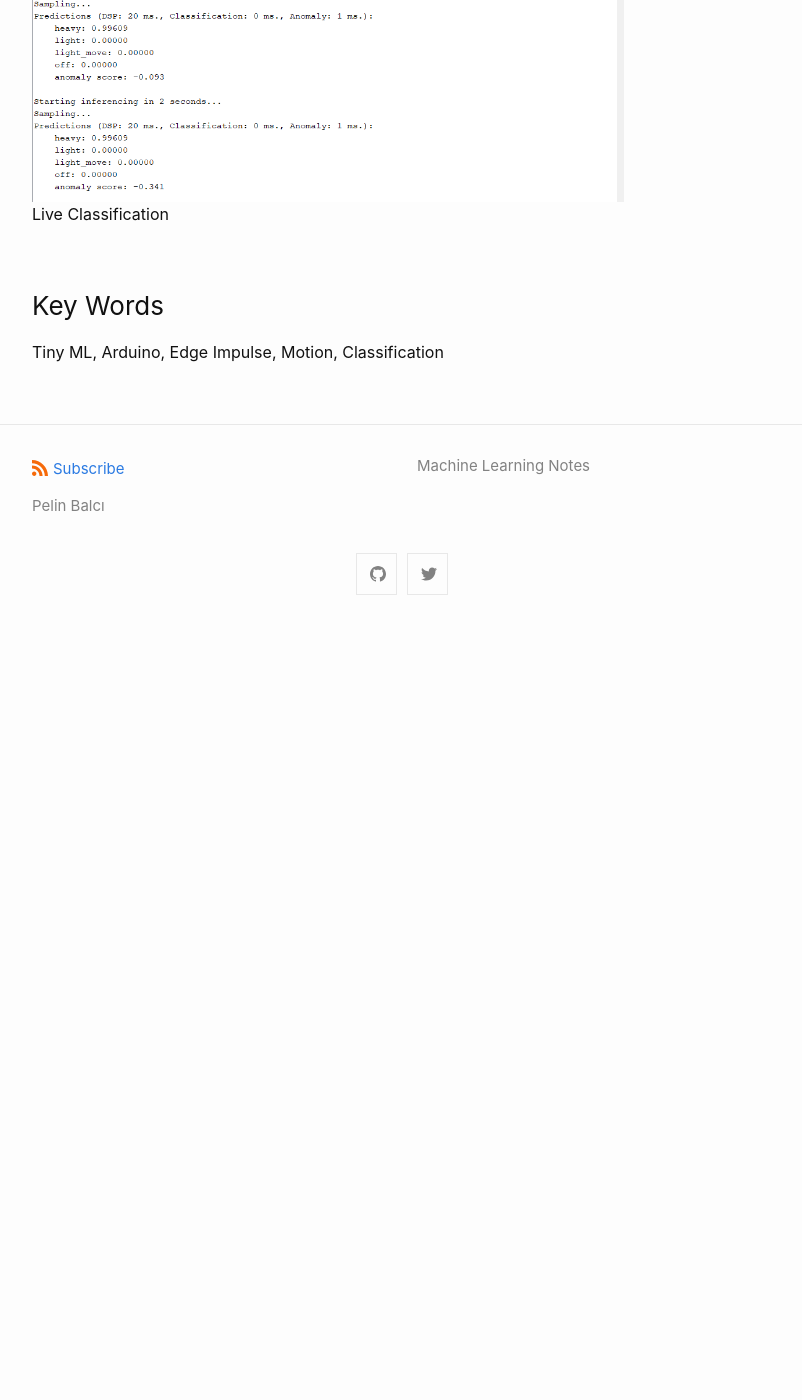
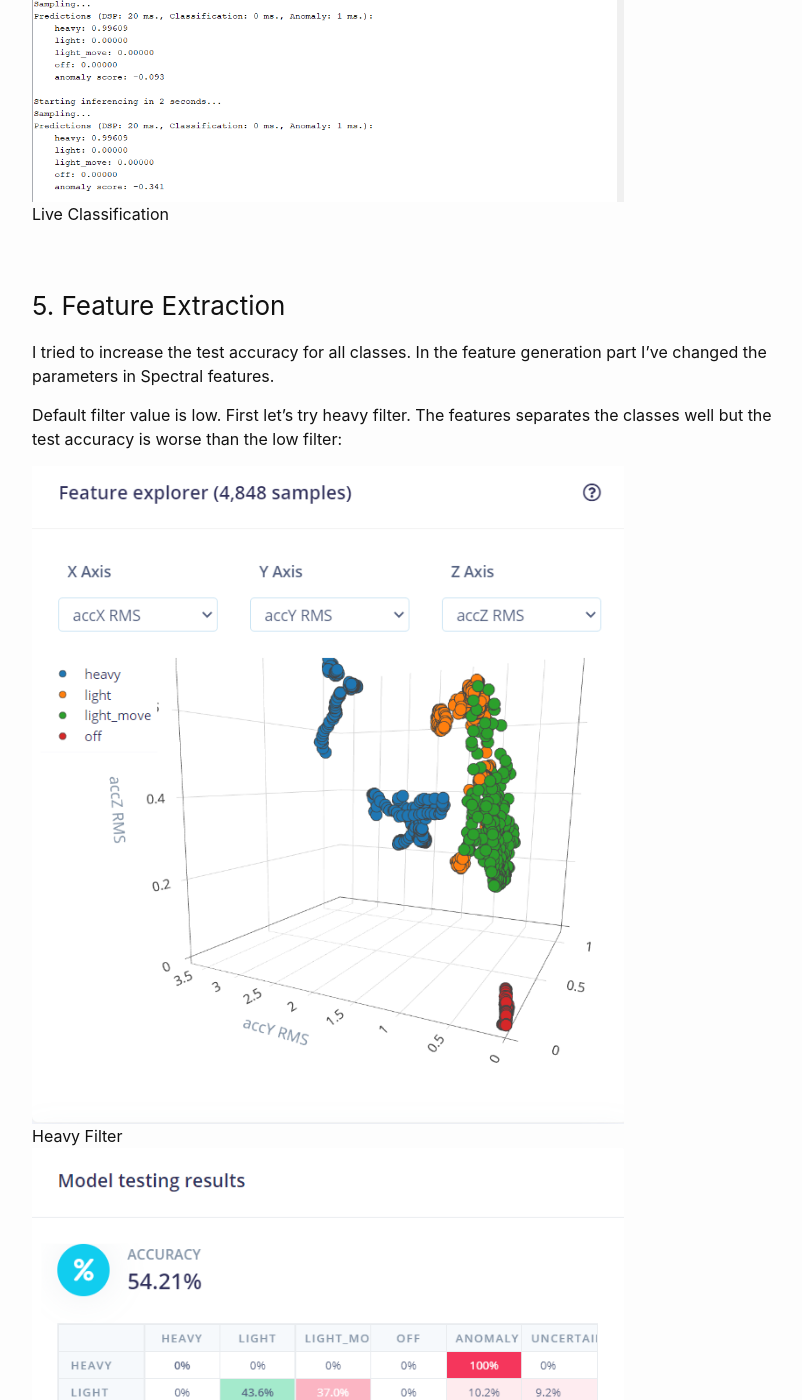
Before and after one commit to pelinbalci/pelinbalci.github.io, a Jekyll site: the page built from _posts/2022-01-01-Motion-Classifier.md, in a window 1280 px wide and 1400 px high, scrolled down 5092 px. Shown: the whole window, without its empty margins (238-1040 px from the left). Built offline with Jekyll 4.4.1, drawn with Linux system fonts in a browser that asks for light colours; before the commit the page ends 5722 px from its top, so only the background shows below that; some of the changed text lies outside the part shown.

Commit message:
param update

```diff
--- a/_posts/2022-01-01-Motion-Classifier.md
+++ b/_posts/2022-01-01-Motion-Classifier.md
@@ -132,5 +132,37 @@ There are some errors between the targets light and heavy but that's ok :)
   <div class="figcaption">Live Classification </div>
 </div>
 
+
+### 5. Feature Extraction
+
+I tried to increase the test accuracy for all classes. In the feature generation part I've changed the parameters in Spectral features.
+
+Default filter value is low. First let's try heavy filter. The features separates the classes well but the test accuracy is worse than the low filter:
+
+<div class="fig figcenter fighighlight">
+  <img src="/assets/tinyml_images/feature_heavy.PNG" width="80%">
+  <div class="figcaption">Heavy Filter </div>
+</div>
+
+<div class="fig figcenter fighighlight">
+  <img src="/assets/tinyml_images/test_heavy.PNG" width="80%">
+  <div class="figcaption">Heavy Filter Test Accuracy </div>
+</div>
+
+Below, the result of none filter is presented:
+
+<div class="fig figcenter fighighlight">
+  <img src="/assets/tinyml_images/feature_none.PNG" width="80%">
+  <div class="figcaption">None Filter </div>
+</div>
+
+<div class="fig figcenter fighighlight">
+  <img src="/assets/tinyml_images/test_none.PNG" width="80%">
+  <div class="figcaption">None Filter Test Accuracy </div>
+</div>
+
+
+
+
 ### Key Words
 Tiny ML, Arduino, Edge Impulse, Motion, Classification
```
Also changed, not shown: assets/tinyml_images/feature_heavy.png (added), assets/tinyml_images/feature_none.png (added), assets/tinyml_images/test_heavy.png (added), assets/tinyml_images/test_none.png (added).
